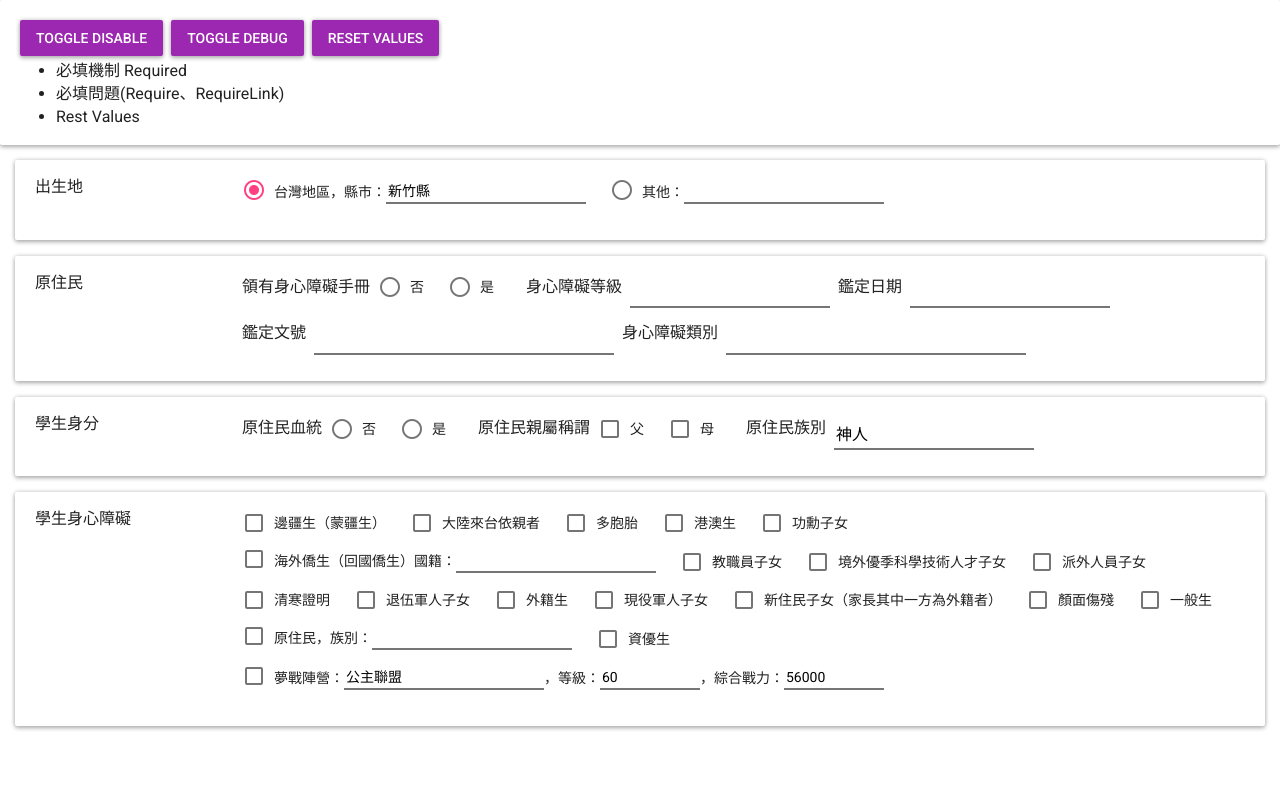
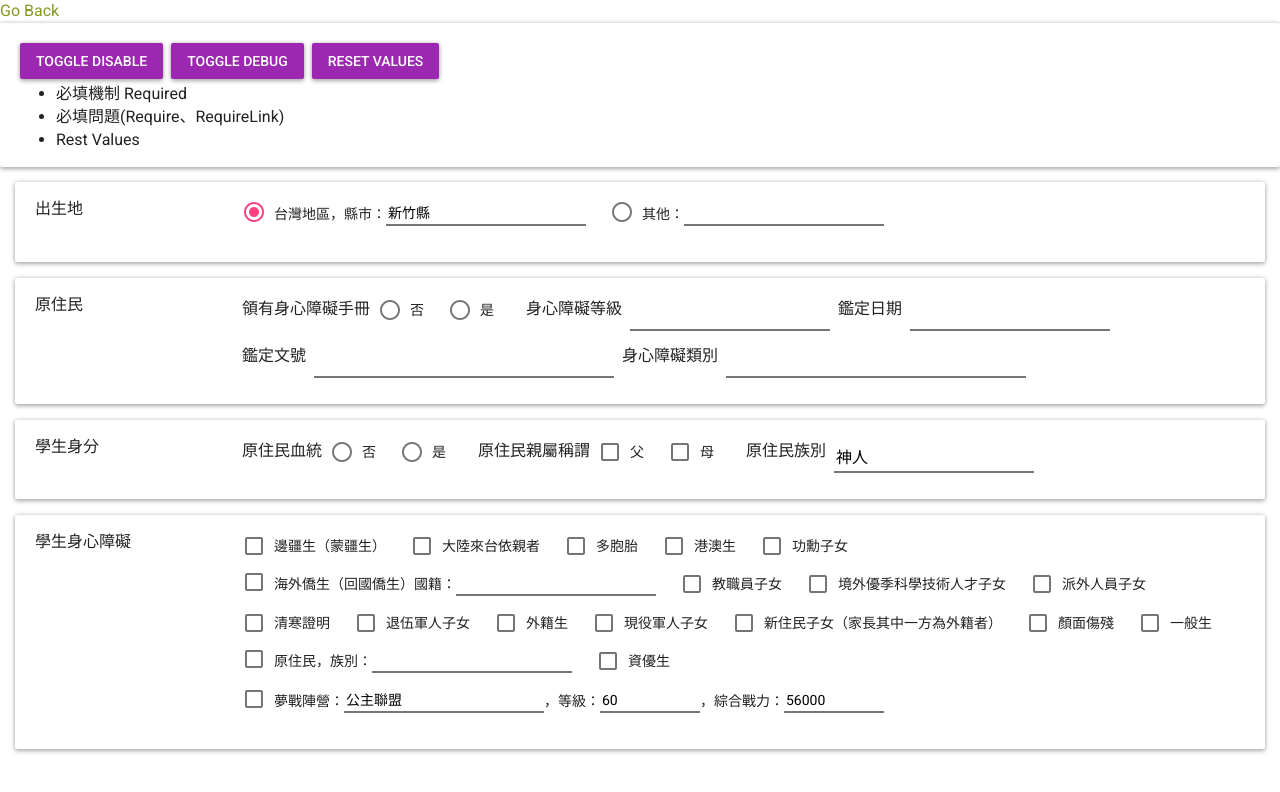
Before and after one commit to gildarts/counseling-render, an Angular app: page /research/query in a window 1280 px wide. Shown: the top 792 px of the page. Built offline with nearby package versions, Linux system fonts and the light colour scheme.

Commit message:
增加 go back 功能。

```diff
--- a/src/app/research/query-test/query-test.component.html
+++ b/src/app/research/query-test/query-test.component.html
@@ -1,3 +1,4 @@
+<a routerLink="/research">Go Back</a>
 <div class="card">
   <div class="card-body">
     <button class="btn btn-primary m-1" type="button"
--- a/src/app/research/reactive-form/reactive-form.component.html
+++ b/src/app/research/reactive-form/reactive-form.component.html
@@ -1,3 +1,5 @@
+<a routerLink="/research">Go Back</a>
+
 <div class="card">
   <div class="card-body">
     <button type="button" (click)="toggleDisabled()" class="btn btn-promiary m-1">Toggle Disabled</button>
--- a/src/app/research/sentence-test/sentence-test.component.html
+++ b/src/app/research/sentence-test/sentence-test.component.html
@@ -1,3 +1,4 @@
+<a routerLink="/research">Go Back</a>
 <div class="card mb-3" style="margin: 15px">
   <div class="card-body">
     <h5 class="card-title">Sentence Component Demo</h5>
```
